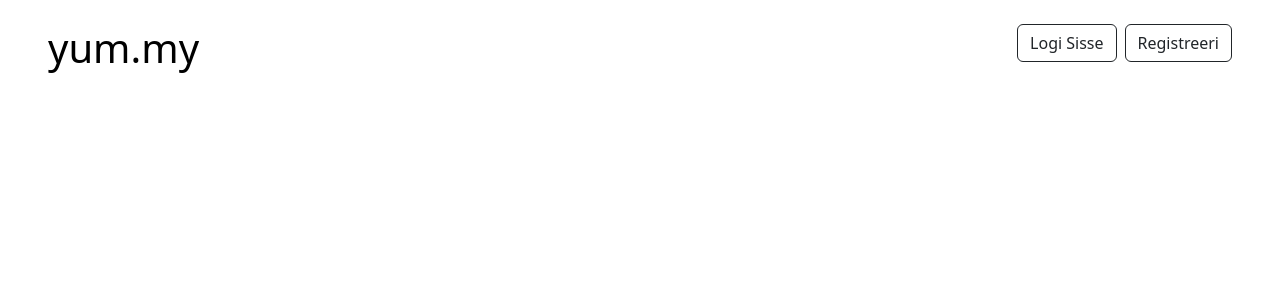
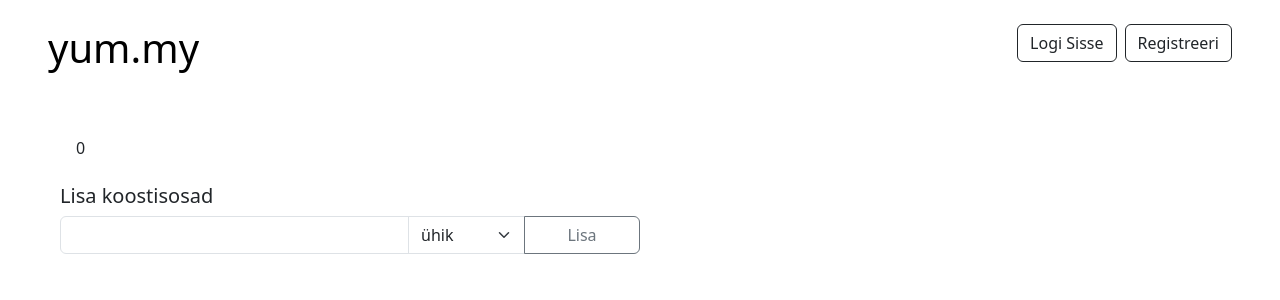
Before and after one commit to janetreima/yummyfront, a Vue app: page /recipe/addrecipe/ingredients in a window 1280 px wide. Shown: the top 300 px of the page. Built offline with nearby package versions, Linux system fonts and the light colour scheme.

Commit message:
ingredient add wip

```diff
--- a/src/assets/style.css
+++ b/src/assets/style.css
@@ -18,3 +18,11 @@
 #time-s {
     font-size: 10pt;
 }
+
+.wider-input {
+    width: 60% !important;
+}
+
+.narrow-input {
+    width: 20% !important;
+}
--- a/src/components/CourseDropdown.vue
+++ b/src/components/CourseDropdown.vue
@@ -3,7 +3,7 @@
   <div>
     <select v-model="selectedCourseId" @change="emitCourseId">
     <option selected disabled value="0">Koik</option>
-    <option v-for="course in courses" :key="course.id" :value="course.id" >{{course.name}}</option>
+    <option v-for="course in courses" :key="course.courseId" :value="course.courseId" >{{course.courseName}}</option>
     </select>
   </div>
 </template>
@@ -15,8 +15,9 @@ export default {
     return {
       selectedCourseId: 0,
       courses: [{
-        id: 0,
-        name: String,
+        courseId: 0,
+        courseName: String,
+        isAvailable: true,
       }],
     }
   },
--- a/src/router/index.js
+++ b/src/router/index.js
@@ -4,6 +4,7 @@ import ErrorView from "@/views/ErrorView.vue";
 import RecipeView from "@/views/RecipeView.vue";
 import AddRecipeView from "@/views/AddRecipeView.vue";
 import UserRecipesView from "@/views/UserRecipesView.vue";
+import AddRecipeIngredientsView from "@/views/AddRecipeIngredientsView.vue";
 
 const routes = [
     {
@@ -22,6 +23,12 @@ const routes = [
         component: AddRecipeView,
     },
     {
+        path: '/recipe/addrecipe/ingredients',
+        name: 'addRecipeIngredientsRoute',
+        component: AddRecipeIngredientsView,
+    },
+
+    {
         path: '/recipe',
         name: 'recipeRoute',
         component: RecipeView
--- /dev/null
+++ b/src/views/AddRecipeIngredientsView.vue
@@ -0,0 +1,86 @@
+<template>
+  <div class="container-fluid">
+    <ul class="list-group list-group-horizontal">
+      <ul class="list-group list-group-flush w-50">
+        <li class="list-group-item">{{ ingredientInfo.quantity }}
+          {{ ingredientInfo.measureUnitName }} {{ ingredientInfo.ingredientName }}
+        </li>
+      </ul>
+    </ul>
+    <h5 class="mt-3">
+      Lisa koostisosad
+    </h5>
+    <div class="input-group w-50">
+      <input type="text" class="form-control wider-input" aria-label="Text input">
+      <select class="form-select narrow-input" id="inputGroupSelect04" aria-label="Example select with button addon">
+        <option selected disabled>ühik</option>
+        <option value="1">kg</option>
+        <option value="2">g</option>
+        <option value="3">l</option>
+        <option value="3">ml</option>
+      </select>
+      <button class="btn btn-outline-secondary narrow-input" type="button">Lisa</button>
+    </div>
+  </div>
+</template>
+
+<script>
+import AllergenIcon from "@/components/icon/AllergenIcon.vue";
+
+export default {
+  name: 'AddRecipeIngredientsView',
+  components: {AllergenIcon},
+  data() {
+    return {
+      userId: Number(sessionStorage.getItem('userId')),
+      isLoggedIn: false,
+      ingredientInfo:
+          {
+            ingredientName: '',
+            measureUnitId: 0,
+            quantity: 0
+          },
+      recipeIngredients:
+          [
+            {
+              recipeId: 0,
+              ingredientId: 0,
+              ingredientName: '',
+              measureUnitId: 0,
+              measureUnitName: '',
+              quantity: 0
+            }
+          ],
+    }
+  },
+methods: {
+
+  getRecipeIngredients(recipeId) {
+    this.$http.get('/recipe/ingredients', {
+      params: {
+        recipeId: this.recipeId,
+      }
+    })
+        .then(response => {
+          this.recipeIngredients = response.data;
+        })
+        .catch(error => {
+          this.errorResponse = error.response.data;
+        })
+  },
+
+  checkIfLoggedIn()
+  {
+    if (this.userId > 0) {
+      this.isLoggedIn = true;
+    }
+  }
+,
+}
+,
+mounted()
+{
+  this.checkIfLoggedIn()
+}
+}
+</script>
--- a/src/views/AddRecipeView.vue
+++ b/src/views/AddRecipeView.vue
@@ -31,15 +31,6 @@
         </div>
         <div>
           <h5 class="mt-3">
-            Koostisosad
-          </h5>
-          <ul class="list-group list-group-flush w-50">
-
-            <div>
-              <button type="button" class="btn btn-link">Lisa rida</button>
-            </div>
-          </ul>
-          <h5 class="mt-3">
             Valmistamine
           </h5>
           <p class="w-75">
@@ -47,10 +38,12 @@
           </p>
         </div>
         <h5 class="mt-3">
-          Allergens
+          Allergeenid
         </h5>
         <AllergensChoice/>
-        <br>
+        <h5 class="mt-3">
+          Pilt
+        </h5>
         <ImageInput @event-base-64="setImageToRecipe"/>
       </div>
       <div class="col col-5">
@@ -61,7 +54,9 @@
   </div>
 
   <div>
-    <button @click="addRecipe" type="button" class="btn btn-outline-success m-3">Salvesta</button>
+    <button @click="addRecipeMoveToAddingIngredients" type="button" class="btn btn-outline-success m-3">Edasi koostisosi
+      lisama
+    </button>
   </div>
 </template>
 <script>
@@ -72,6 +67,7 @@ import ErrorAlert from "@/components/alert/ErrorAlert.vue";
 import CourseDropdown from "@/components/CourseDropdown.vue";
 import AllergensChoice from "@/components/AllergensChoise.vue";
 import ImageInput from "@/components/image/ImageInput.vue";
+import router from "@/router";
 
 
 export default {
@@ -117,14 +113,9 @@ export default {
 
   },
   methods: {
-    addRecipe() {
+    addRecipeMoveToAddingIngredients() {
       this.saveRecipe();
-
-      // if (this.allRequiredDataFilled()){
-      //   this.saveRecipe()
-      // } else {
-      //   this.requiredFieldsNotFilled()
-      // }
+      router.push('/recipe/addrecipe/ingredients')
     },
     requiredFieldsNotFilled() {
       this.errorMessage = 'Palun taida koik info'
@@ -147,10 +138,10 @@ export default {
           userId: this.userId
         }
       }).then(response => {
-            console.log(response)
-            this.successMessage = 'koik OK!!! Retsept' + this.recipeDetailedDto.recipeName + 'lisatud!'
-            setTimeout(this.resetSuccessMessage, 2000)
-          }).catch(error => {
+        console.log(response)
+        this.successMessage = 'koik OK!!! Retsept' + this.recipeDetailedDto.recipeName + 'lisatud!'
+        setTimeout(this.resetSuccessMessage, 2000)
+      }).catch(error => {
         this.errorMessage = 'Valesti!'
         setTimeout(this.resetSuccessMessage, 2000)
       })
--- a/src/views/RecipeView.vue
+++ b/src/views/RecipeView.vue
@@ -47,7 +47,7 @@
         </p>
       </div>
       <div class="col col-5">
-        <img src="@/assets/recipethumbnail.png">
+        <RecipeImage :image-data-base64="recipe.imageData"/>
         <div v-if="isLoggedIn && userId === recipe.authorUserId" class="d-flex justify-content-end">
           <button type="button" class="btn btn-outline-dark me-2">Muuda</button>
           <button type="button" class="btn btn-outline-dark me-2">Kustuta</button>
@@ -63,10 +63,11 @@
 import {FontAwesomeIcon} from "@fortawesome/vue-fontawesome";
 import AllergenIcon from "@/components/icon/AllergenIcon.vue";
 import {useRoute} from "vue-router";
+import RecipeImage from "@/components/RecipeCardImage.vue";
 
 export default {
   name: 'RecipeView',
-  components: {AllergenIcon, FontAwesomeIcon},
+  components: {RecipeImage, AllergenIcon, FontAwesomeIcon},
   data() {
     return {
       recipeId: Number(useRoute().query.recipeId),
```
